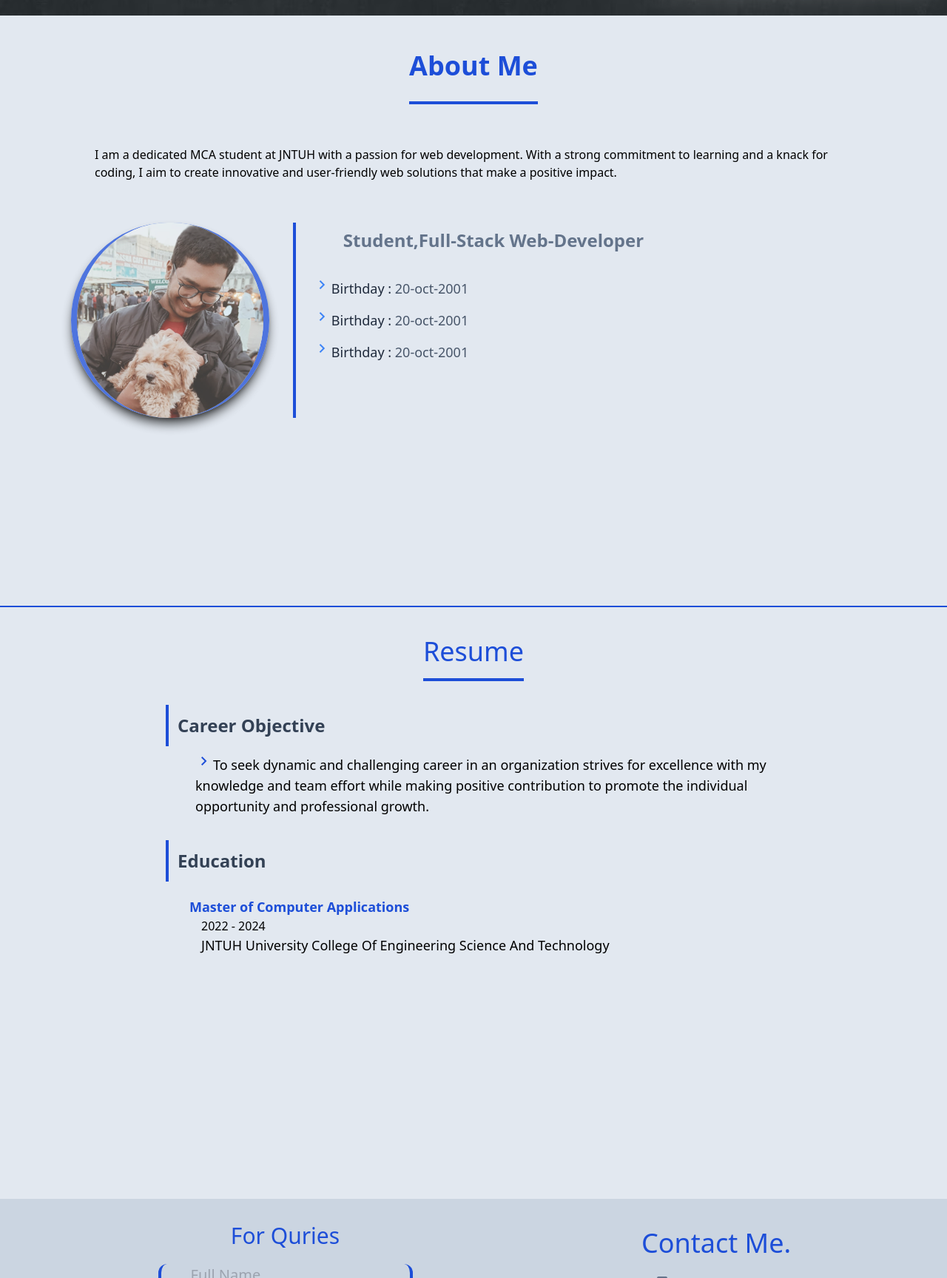
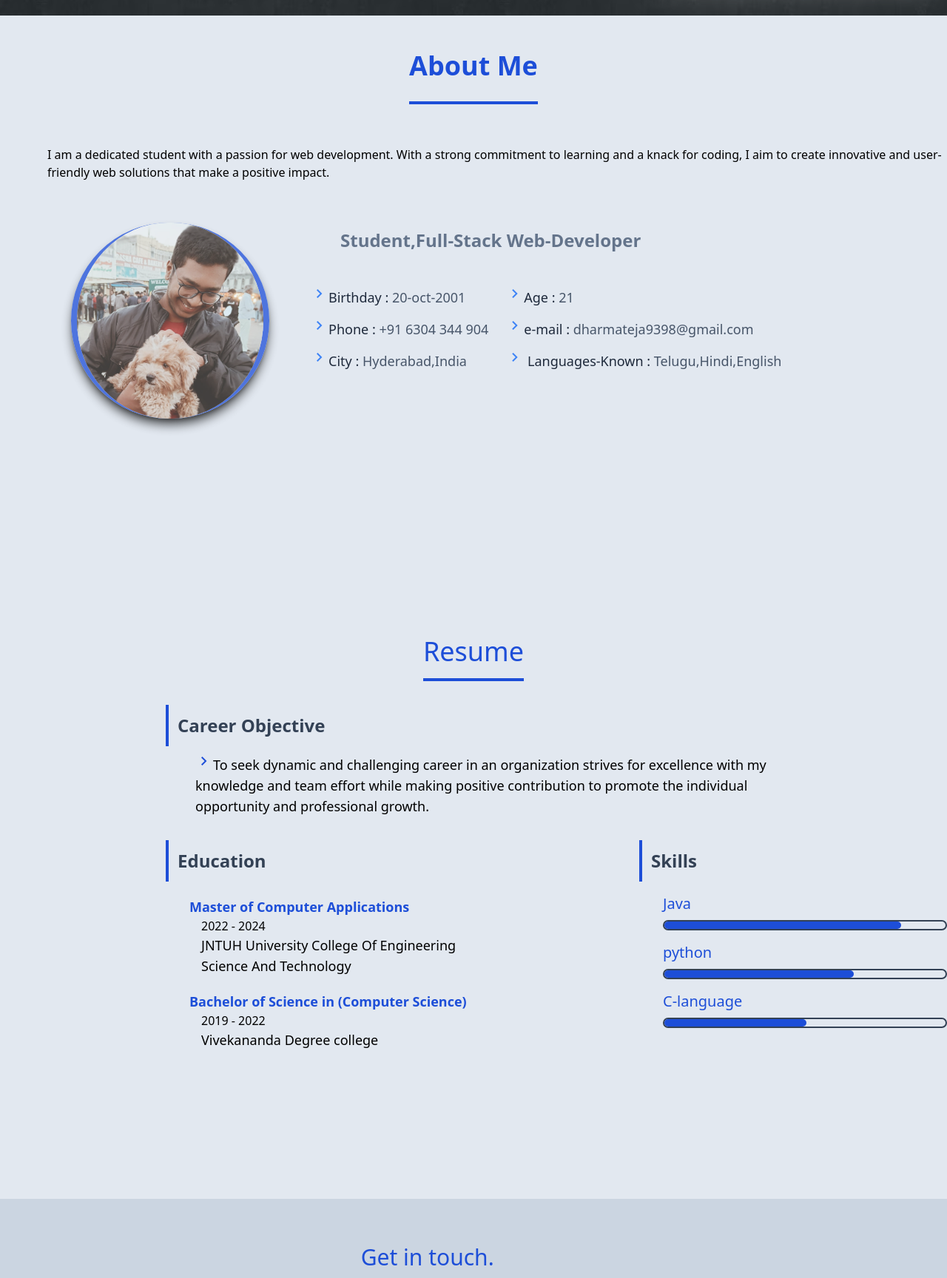
Before and after one commit to Teja9398/PersonalPortfolio, a website: page dist/index.html in a window 1280 px wide. Shown: the part 779-2507 px from the top of the page at 74% size. Drawn offline with nearby package versions, Linux system fonts and the light colour scheme.

Commit message:
minor changes

```diff
--- a/dist/index.html
+++ b/dist/index.html
@@ -9,9 +9,11 @@
     <link rel='stylesheet' href='https://cdn-uicons.flaticon.com/uicons-brands/css/uicons-brands.css'>
     <title>DharmaTeja</title>
 </head>
-<body class="w-screen bg-[url('../src/HomeBackground.jpg')] overflow-x-hidden">
+<body >
+    <div class="w-screen bg-[url('../src/HomeBackground.jpg')] overflow-x-hidden">
+
         <div class="flex flex-col items-stretch bg-gradient-to-l">
-        <div class="flex flex-col w-[20vh] h-screen fixed text-white justify-center ">
+            <div class="flex md:flex-col w-[20vh] h-screen fixed text-white justify-center ">
                 <ul class>
                     <li><a href="#main"><button class="mt-6  ml-3 px-3 py-2.5 hover:bg-inherit hover:text-blue-700 hover:border-blue-700 bg-blue-700 border-white border-2 rounded-full hover:after:content-['Home'] hover:transition-transform text-xl font-bold"><span class="material-symbols-outlined text-lg ">Home </span></button></a></li>
                     <li><a href="#about"><button class="mt-6 ml-3 px-3 py-2.5 hover:bg-inherit hover:text-blue-700 hover:border-blue-700 bg-blue-700 border-white border-2 rounded-full hover:after:content-['About'] text-xl font-bold"><span class="material-symbols-outlined text-lg">person</span></button></a></li>
@@ -21,31 +23,36 @@
                 </ul>
             </div>
 
-        <section  id="main" class="flex w-screen h-screen place-content-around md">
-            <div class="flex flex-col w-[50vw] justify-center">
+            <section  id="main" class="flex md:w-screen md:h-screen place-content-around md">
+                <div class="flex flex-col md:w-[50vw] justify-center">
                     <h3 class="pl-32 text-3xl font-roboto font-bold text-blue-700 ">I am</h3>
                     <h1 class="pl-32 text-7xl font-roboto font-bold text-blue-700 ">Dasania DharmaTeja</h1>
                     <h4 class="pl-32 mt-2 font-normal text-2xl text-blue-700">A student,Web-Developer </h4>
                 </div>
-            <div class="flex ml-60 opacity-40 w-[50vw] ">
+                <div class="flex ml-60 opacity-40 w-screen md:w-[50vw] ">
                     <img class="rounded-2xl my-14  shadow-white shadow-2xl drop-shadow-sm " src="../src/Pic5.jpg" alt="Image">
                 </div>
             </section>
 
-        <section id="about" class="w-screen h-screen border-b-2 border-blue-700 bg-slate-200">
+            <section id="about" class="w-screen h-screen bg-slate-200">
                 <div class="flex justify-center mt-12"><h1 class="text-4xl font-semibold pb-7 border-blue-700 border-b-4 text-blue-700">About Me</h1></div>
-            <p class=" px-32 pt-14">I am a dedicated MCA student at JNTUH with a passion for web development. With a strong commitment to learning and a knack for coding, I aim to create innovative and user-friendly web solutions that make a positive impact.</p>
-            <div class="flex content-around pt-14">
-                <div class="w-1/4">
-                    <img class="ml-24 mr-12 flex justify-center items-center opacity-75 border-blue-700 border-x-8 shadow-lg shadow-black rounded-full" src="../src/AboutPageImg.jpg" alt="Image">
+                <p class=" ml-16 pt-14">I am a dedicated student with a passion for web development. With a strong commitment to learning and a knack for coding, I aim to create innovative and user-friendly web solutions that make a positive impact.</p>
+                <div class="flex flex-col md:flex-row h-auto md:h-screen content-around pt-14">
+                    <div class="md:w-1/4">
+                        <img class="md:ml-24 mr-12 flex justify-center items-center opacity-75 border-blue-700 border-x-8 shadow-lg shadow-black rounded-full" src="../src/AboutPageImg.jpg" alt="Image">
                     </div>
-                <div class="flex flex-col content-between border-blue-700 w-3/4 ml-32 mr-20 border-l-4">
+                    <div class="flex flex-col content-between  w-screen md:w-3/4 h-auto ml-32 mr-20 ">
                         <h3 class="mx-16 font-semibold text-slate-500 mt-2 text-2xl">Student,Full-Stack Web-Developer</h3>
-                    <div>
+                        <div class="flex flex-col md:flex-row">
                             <ul class="ml-6 text-slate-600 text-lg my-8">
                             <li class="my-3"><i class="material-symbols-outlined text-blue-500">chevron_right</i><span class="font-medium text-slate-800">Birthday :</span> 20-oct-2001</li>
-                            <li class="my-3"><i class="material-symbols-outlined text-blue-500">chevron_right</i><span class="font-medium text-slate-800">Birthday :</span> 20-oct-2001</li>
-                            <li class="my-3"><i class="material-symbols-outlined text-blue-500">chevron_right</i><span class="font-medium text-slate-800">Birthday :</span> 20-oct-2001</li>
+                            <li class="my-3"><i class="material-symbols-outlined text-blue-500">chevron_right</i><span class="font-medium text-slate-800">Phone :</span> +91 6304 344 904</li>
+                            <li class="my-3"><i class="material-symbols-outlined text-blue-500">chevron_right</i><span class="font-medium text-slate-800">City :</span> Hyderabad,India</li>
+                            </ul>
+                            <ul class="ml-6 text-slate-600 text-lg my-8">
+                            <li class="my-3"><i class="material-symbols-outlined text-blue-500">chevron_right</i><span class="font-medium text-slate-800">Age :</span> 21</li>
+                            <li class="my-3"><i class="material-symbols-outlined text-blue-500">chevron_right</i><span class="font-medium text-slate-800">e-mail :</span> dharmateja9398@gmail.com</li>
+                            <li class="my-3"><i class="material-symbols-outlined text-blue-500">chevron_right</i><span class="font-medium text-slate-800">  Languages-Known :</span> Telugu,Hindi,English</li>
                             </ul>
                     </div>
 
@@ -59,47 +66,63 @@
                 <h1 class="text-4xl pb-4 border-b-4 border-blue-700 text-blue-700 mt-10">Resume</h1>
             </span>
             <ul class="px-32 my-8 mx-24">
-                <li><h3 class="text-2xl py-3 pl-3 border-l-4 border-blue-700 text-slate-700 font-bold">Career Objective</h3></li>
+                <li><h3 class="text-2xl py-3 pl-3 border-l-4 border-blue-700 text-slate-700 font-semibold">Career Objective</h3></li>
                 <li class="pl-10 text-lg "> <i class="material-symbols-outlined mt-2 text-blue-700">chevron_right</i>To seek dynamic and challenging career in an organization strives for excellence with my knowledge and team effort while making positive contribution to promote the individual opportunity and professional growth.</li>
             </ul>
 
             <div class="flex pl-20 mt-8">
                 <ul class="mx-36 " >
-                    <li><h3 class="text-2xl py-3 pl-3 border-l-4 border-blue-700 text-slate-700 font-bold">Education</h3></li>
+                    <li><h3 class="text-2xl py-3 pl-3 border-l-4 border-blue-700 text-slate-700 font-semibold">Education</h3></li>
                     <li><h4 class="text-blue-700 ml-8 mt-5 font-semibold text-lg">Master of Computer Applications</h4>
                         <span class="mx-12 font-normal">2022 - 2024 <br></span>
-                        <span class="mx-12 font-normal text-lg">JNTUH University College Of Engineering Science And Technology </span>
+                        <div class="mx-12  font-normal text-lg">JNTUH University College Of Engineering Science And Technology</div>
+                    </li>
+                    <li><h4 class="text-blue-700 ml-8 mt-5 font-semibold text-lg">Bachelor of Science in (Computer Science)</h4>
+                        <span class="mx-12 font-normal">2019 - 2022 <br></span>
+                        <span class="mx-12 font-normal text-lg">Vivekananda Degree college</span>
                     </li>
                     <li></li>
 
                 </ul>
+                <ul class=" " >
+                    <li><h3 class="text-2xl py-3 pl-3 border-l-4 border-blue-700 text-slate-700 font-semibold">Skills</h3></li>
+                    <li class=" ml-8 mt-4">
+                        <h2 class="text-xl font-medium text-blue-700 mb-2">Java</h2>
+                        <div class=" border-2 border-slate-700 w-96 rounded-full">
+                            <div class="w-80 bg-blue-700 h-2.5 rounded-full"></div>
+                        </div>
+                    </li>
+                    <li class=" ml-8 mt-4">
+                        <h2 class="text-xl font-medium text-blue-700 mb-2">python</h2>
+                        <div class=" border-2 border-slate-700 w-96 rounded-full">
+                            <div class="w-64 bg-blue-700 h-2.5 rounded-full"></div>
+                        </div>
+                    </li>
+                    <li class=" ml-8 mt-4">
+                        <h2 class="text-xl font-medium text-blue-700 mb-2">C-language</h2>
+                        <div class=" border-2 border-slate-700 w-96 rounded-full">
+                            <div class="w-48 bg-blue-700 h-2.5 rounded-full"></div>
+                        </div>
+                    </li>
+                </ul>
             </div>
         </section>
 
-        <section id="contact" class=" bg-slate-300 h-[55vh] w-screen border-t-blue-700">
-            <div class="flex space-x-48">
-                <div class="flex flex-col ml-52 items-center justify-center mt-8">
-                    <h2 class="text-3xl  font-normal text-blue-700 mb-3">For Quries</h2>
-                    <input class="my-2  h-8 border-b-4 rounded-xl text-xl pl-10  border-blue-700 border-x-4 bg-slate-300 focus:outline-none" type="text" placeholder="Full Name">
-                    <input class="my-2  h-8 border-b-4 rounded-xl text-xl pl-10  border-blue-700 border-x-4 bg-slate-300 focus:outline-none" type="text" placeholder="Email">
-                    <Textarea class="my-2 h-32 border-b-4 rounded-xl text-xl px-4 py-10  border-blue-700 border-x-4 bg-slate-300 focus:outline-none" rows="3" cols="25" placeholder="Message"></Textarea>
-                    <button class="rounded-full hover:bg-slate-300 hover:border-blue-700 hover:border-2 hover:text-blue-700 bg-blue-700 py-2 px-4 text-white font-semibold">Send</button>
-                </div>
-                <div class="flex flex-col justify center mt-8">
-                    <h2 class=" mx-28 my-2 text-4xl text-normal text-blue-700">Contact Me.</h2>
-                    <p class="text-lg text-slate-500 px-32 my-2"><span class="material-symbols-outlined mt-2">smartphone </span> +91 6304 344 ***</p>
-                    <p class="text-lg text-slate-500 px-32 my-2"><span class="material-symbols-outlined mt-2">mail </span> dharmateja9398@gmail.com</p>
-                    <span class="flex space-x-6 mx-36 my-2">
+        <section id="contact" class="flex items-center justify-center bg-slate-300 h-[35vh] w-screen border-t-blue-700">
+            <div class="mt-8 ">
+                <h2 class=" mx-28 pt-2 pb-2 text-3xl text-normal text-blue-700">Get in touch.</h2>
+                <div class="flex space-x-8 px-32 py-2">
                     <a href="https://www.instagram.com/_.tejaaaa.__/" target="_blank"><i class="fi fi-brands-instagram w-8 text-xl text-slate-500 hover:text-blue-700"></i></a>
                     <a href="https://www.linkedin.com/in/dharma-teja-566438287/" target="_blank"><i class="fi fi-brands-linkedin w-8 text-xl text-slate-500 hover:text-blue-700"></i></a>
                     <a href="https://twitter.com/Tej_tweetzzz" target="_blank"><i class="fi fi-brands-twitter w-8 text-xl text-slate-500 hover:text-blue-700"></i></a>
                     <a href="https://github.com/Teja9398" target="_blank"><i class="fi fi-brands-github w-8 text-xl text-slate-500 hover:text-blue-700"></i></a>
-                    </span>
-
                 </div>
+                <p class="text-lg text-slate-500 px-32 py-2"><span class="material-symbols-outlined mt-2">smartphone </span> +91 6304 344 904</p>
+                <p class="text-lg text-slate-500 px-32 py-2"><span class="material-symbols-outlined mt-2">mail </span> dharmateja9398@gmail.com</p>
             </div>
         </section>
 
     </div>
+</div>
 </body>
 </html>
```
Also changed, not shown: dist/style.css. Lines whose indentation alone changed are shown as unchanged.
